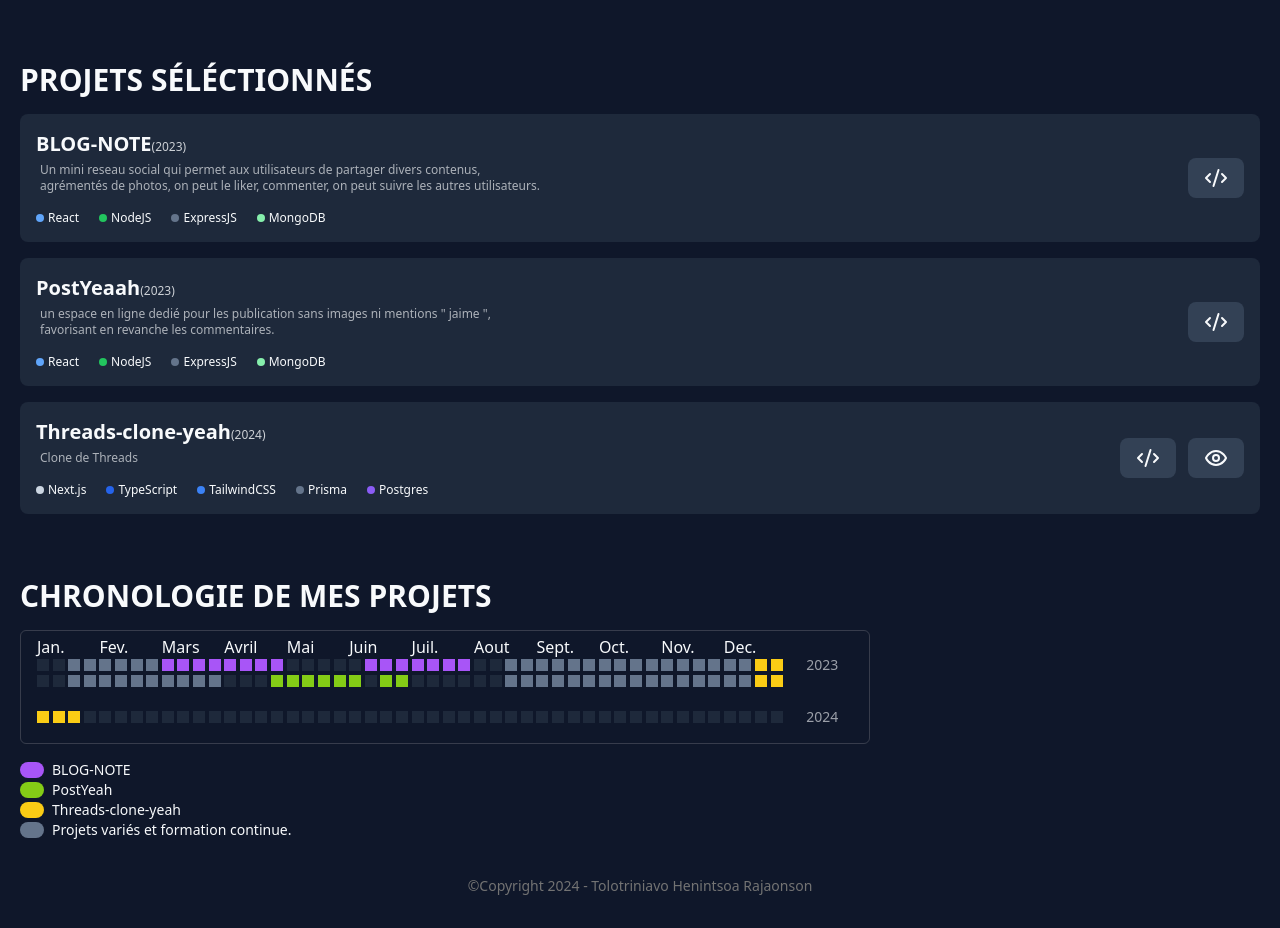
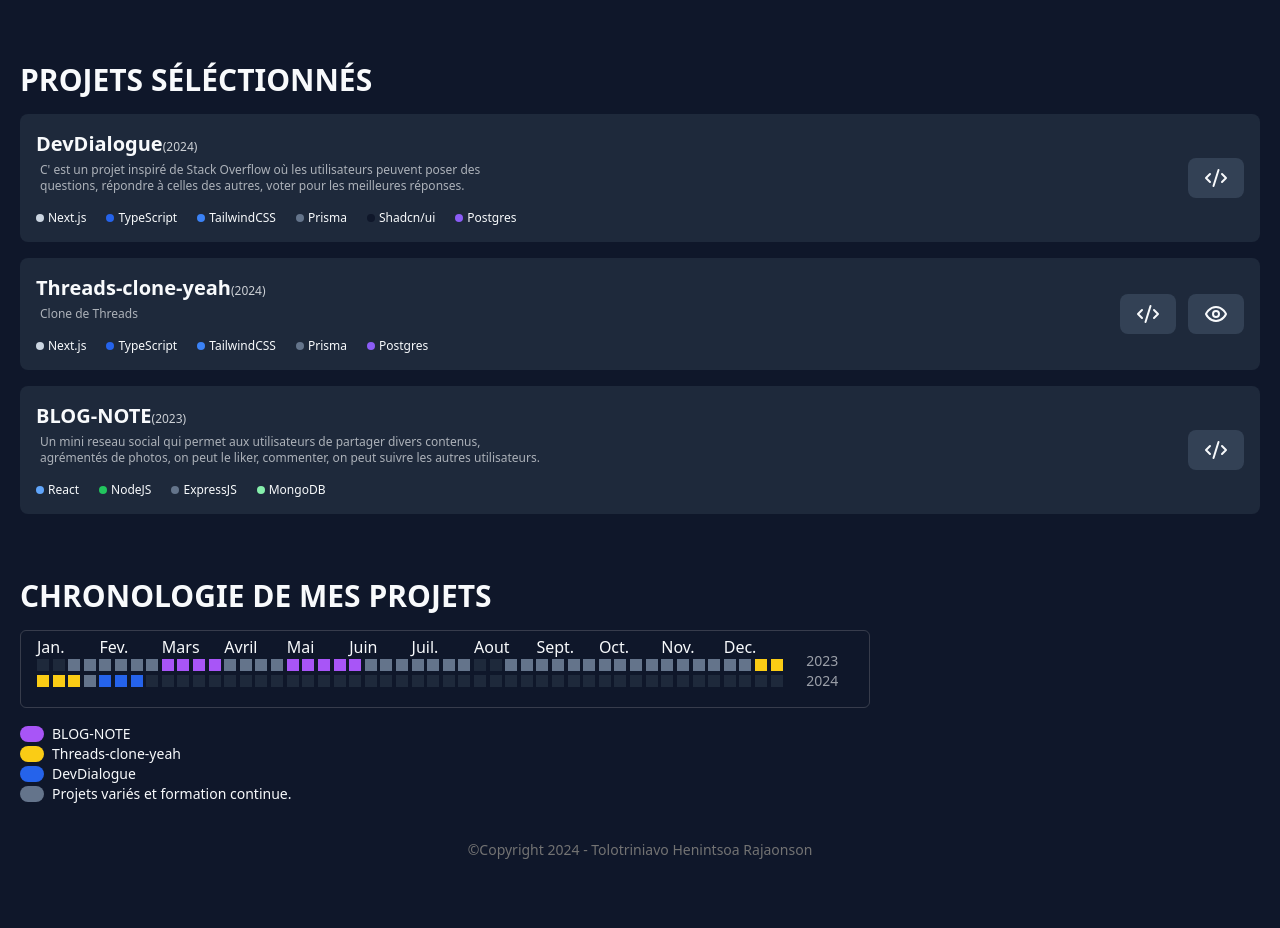
Before and after one commit to RaNiiJohnson/Portfolio-TolotriniavoJohnson, a Next.js app: page /components/Presentation in a window 1280 px wide. Shown: the part 432-1360 px from the top of the page. After the commit the page ends 1324 px from the top, so only its background shows below. Built offline with nearby package versions, Linux system fonts and the light colour scheme.

Commit message:
update skills

```diff
--- a/app/components/Projects/page.tsx
+++ b/app/components/Projects/page.tsx
@@ -4,33 +4,127 @@ import Link from "next/link";
 export default function Projects() {
   return (
     <div className="py-16" id="projets">
-      <h1 className="font-bold sm:text-3xl text-xl uppercase">
+      <h1 className="text-xl font-bold uppercase sm:text-3xl">
         Projets séléctionnés
       </h1>
-      <div className="bg-slate-800 flex  sm:flex-row justify-between items-center mt-4 p-4 rounded-lg">
+      <div className="flex items-center justify-between p-4 mt-4 rounded-lg bg-slate-800 sm:flex-row">
         <section>
-          <h1 className="font-semibold sm:text-xl mb-1 text-base">
+          <h1 className="mb-1 text-base font-semibold sm:text-xl">
+            DevDialogue
+            <span className="text-xs font-thin opacity-80">(2024)</span>
+          </h1>
+          <div className="text-xs opacity-65 mb-4 mt-1 max-w-[500px] ml-1 sm:block hidden">
+            C&apos; est un projet inspiré de Stack Overflow où les utilisateurs
+            peuvent poser des questions, répondre à celles des autres, voter
+            pour les meilleures réponses.
+          </div>
+          <div className="flex flex-row flex-wrap gap-3 sm:gap-5">
+            <div className="flex flex-row items-center gap-1 text-xs">
+              <span className="w-2 h-2 rounded-full bg-slate-300"></span>
+              Next.js
+            </div>
+            <div className="flex flex-row items-center gap-1 text-xs ">
+              <span className="w-2 h-2 bg-blue-600 rounded-full "></span>
+              <span> TypeScript</span>
+            </div>
+            <div className="flex flex-row items-center gap-1 text-xs">
+              <span className="w-2 h-2 bg-blue-500 rounded-full"></span>
+              TailwindCSS
+            </div>
+            <div className="flex flex-row items-center gap-1 text-xs ">
+              <span className="w-2 h-2 rounded-full bg-slate-500"></span>
+              <span> Prisma</span>
+            </div>
+            <div className="flex flex-row items-center gap-1 text-xs ">
+              <span className="w-2 h-2 rounded-full bg-slate-900"></span>
+              <span> Shadcn/ui</span>
+            </div>
+            <div className="flex flex-row items-center gap-1 text-xs ">
+              <span className="w-2 h-2 rounded-full bg-violet-500"></span>
+              <span> Postgres</span>
+            </div>
+          </div>
+        </section>
+        <Link
+          href="https://github.com/RaNiiJohnson/DevDialogue-NextJS-Project"
+          target="_blank"
+          className="px-2 py-1 ml-1 transition-all rounded-lg cursor-pointer bg-slate-700 sm:py-2 sm:px-4 hover:bg-blue-600"
+        >
+          <Code2 />
+        </Link>
+      </div>
+
+      <div className="flex items-center justify-between p-4 mt-4 rounded-lg bg-slate-800 sm:flex-row">
+        <section>
+          <h1 className="mb-1 text-base font-semibold sm:text-xl">
+            Threads-clone-yeah
+            <span className="text-xs font-thin opacity-80 ">(2024)</span>
+          </h1>
+          <div className="text-xs opacity-65 mb-4 mt-1 max-w-[500px] ml-1 sm:block hidden">
+            Clone de Threads
+          </div>
+          <div className="flex flex-row flex-wrap gap-3 sm:gap-5">
+            <div className="flex flex-row items-center gap-1 text-xs">
+              <span className="w-2 h-2 rounded-full bg-slate-300"></span>
+              Next.js
+            </div>
+            <div className="flex flex-row items-center gap-1 text-xs ">
+              <span className="w-2 h-2 bg-blue-600 rounded-full "></span>
+              <span> TypeScript</span>
+            </div>
+            <div className="flex flex-row items-center gap-1 text-xs">
+              <span className="w-2 h-2 bg-blue-500 rounded-full"></span>
+              TailwindCSS
+            </div>
+            <div className="flex flex-row items-center gap-1 text-xs ">
+              <span className="w-2 h-2 rounded-full bg-slate-500"></span>
+              <span> Prisma</span>
+            </div>
+            <div className="flex flex-row items-center gap-1 text-xs ">
+              <span className="w-2 h-2 rounded-full bg-violet-500"></span>
+              <span> Postgres</span>
+            </div>
+          </div>
+        </section>
+        <div className="flex flex-col gap-2 sm:flex-row">
+          <Link
+            href="https://github.com/RaNiiJohnson/threads-clone-yeah"
+            className="px-2 py-1 ml-1 transition-all rounded-lg cursor-pointer bg-slate-700 sm:py-2 sm:px-4 hover:bg-blue-600"
+          >
+            <Code2 />
+          </Link>
+          <Link
+            href="https://threads-clone-yeah.vercel.app/"
+            className="px-2 py-1 ml-1 transition-all rounded-lg cursor-pointer bg-slate-700 sm:py-2 sm:px-4 hover:bg-orange-700"
+          >
+            <Eye />
+          </Link>
+        </div>
+      </div>
+      <div className="flex items-center justify-between p-4 mt-4 rounded-lg bg-slate-800 sm:flex-row">
+        <section>
+          <h1 className="mb-1 text-base font-semibold sm:text-xl">
             BLOG-NOTE
-            <span className="font-thin text-xs opacity-80 ">(2023)</span>
+            <span className="text-xs font-thin opacity-80 ">(2023)</span>
           </h1>
           <div className="text-xs opacity-65 mb-4 mt-1 max-w-[500px] ml-1 sm:block hidden">
             Un mini reseau social qui permet aux utilisateurs de partager divers
             contenus, agrémentés de photos, on peut le liker, commenter, on peut
             suivre les autres utilisateurs.
           </div>
-          <div className="flex flex-row flex-wrap sm:gap-5 gap-3">
-            <div className="text-xs flex flex-row items-center gap-1">
-              <span className="h-2 w-2 bg-blue-400 rounded-full"></span> React
+          <div className="flex flex-row flex-wrap gap-3 sm:gap-5">
+            <div className="flex flex-row items-center gap-1 text-xs">
+              <span className="w-2 h-2 bg-blue-400 rounded-full"></span> React
             </div>
-            <div className="text-xs flex flex-row items-center gap-1">
-              <span className="h-2 w-2 bg-green-500 rounded-full"></span> NodeJS
+            <div className="flex flex-row items-center gap-1 text-xs">
+              <span className="w-2 h-2 bg-green-500 rounded-full"></span> NodeJS
             </div>
-            <div className="text-xs flex flex-row items-center gap-1 ">
-              <span className=" h-2 w-2 bg-slate-500 rounded-full"></span>
+            <div className="flex flex-row items-center gap-1 text-xs ">
+              <span className="w-2 h-2 rounded-full bg-slate-500"></span>
               <span> ExpressJS</span>
             </div>
-            <div className="text-xs flex flex-row items-center gap-1 ">
-              <span className=" h-2 w-2 bg-green-300 rounded-full"></span>
+            <div className="flex flex-row items-center gap-1 text-xs ">
+              <span className="w-2 h-2 bg-green-300 rounded-full "></span>
               <span> MongoDB</span>
             </div>
           </div>
@@ -38,94 +132,11 @@ export default function Projects() {
         <Link
           href="https://github.com/RaNiiJohnson/MERN-Blog-Note"
           target="_blank"
-          className="bg-slate-700 sm:py-2 sm:px-4 py-1 px-2 rounded-lg cursor-pointer hover:bg-blue-600 transition-all"
+          className="px-2 py-1 transition-all rounded-lg cursor-pointer bg-slate-700 sm:py-2 sm:px-4 hover:bg-blue-600"
         >
           <Code2 />
         </Link>
       </div>
-      <div className="bg-slate-800 flex  sm:flex-row justify-between items-center mt-4 p-4 rounded-lg">
-        <section>
-          <h1 className="font-semibold sm:text-xl mb-1 text-base">
-            PostYeaah
-            <span className="font-thin text-xs opacity-80">(2023)</span>
-          </h1>
-          <div className="text-xs opacity-65 mb-4 mt-1 max-w-[500px] ml-1 sm:block hidden">
-            un espace en ligne dedié pour les publication sans images ni
-            mentions &quot; jaime &quot;, favorisant en revanche les
-            commentaires.
-          </div>
-          <div className="flex flex-row flex-wrap sm:gap-5 gap-3">
-            <div className="text-xs flex flex-row items-center gap-1">
-              <span className="h-2 w-2 bg-blue-400 rounded-full"></span> React
-            </div>
-            <div className="text-xs flex flex-row items-center gap-1">
-              <span className="h-2 w-2 bg-green-500 rounded-full"></span> NodeJS
-            </div>
-            <div className="text-xs flex flex-row items-center gap-1 ">
-              <span className=" h-2 w-2 bg-slate-500 rounded-full"></span>
-              <span> ExpressJS</span>
-            </div>
-            <div className="text-xs flex flex-row items-center gap-1 ">
-              <span className=" h-2 w-2 bg-green-300 rounded-full"></span>
-              <span> MongoDB</span>
-            </div>
-          </div>
-        </section>
-        <Link
-          href="https://github.com/RaNiiJohnson/MERN-PostYeaah"
-          target="_blank"
-          className="bg-slate-700  sm:py-2 sm:px-4 py-1 px-2 ml-1 rounded-lg cursor-pointer hover:bg-blue-600 transition-all"
-        >
-          <Code2 />
-        </Link>
-      </div>
-      <div className="bg-slate-800 flex  sm:flex-row justify-between items-center mt-4 p-4 rounded-lg">
-        <section>
-          <h1 className="font-semibold sm:text-xl mb-1 text-base">
-            Threads-clone-yeah
-            <span className="font-thin text-xs opacity-80 ">(2024)</span>
-          </h1>
-          <div className="text-xs opacity-65 mb-4 mt-1 max-w-[500px] ml-1 sm:block hidden">
-            Clone de Threads
-          </div>
-          <div className="flex flex-row flex-wrap sm:gap-5 gap-3">
-            <div className="text-xs flex flex-row items-center gap-1">
-              <span className="h-2 w-2 bg-slate-300 rounded-full"></span>
-              Next.js
-            </div>
-            <div className="text-xs flex flex-row items-center gap-1 ">
-              <span className=" h-2 w-2 bg-blue-600 rounded-full"></span>
-              <span> TypeScript</span>
-            </div>
-            <div className="text-xs flex flex-row items-center gap-1">
-              <span className="h-2 w-2 bg-blue-500 rounded-full"></span>
-              TailwindCSS
-            </div>
-            <div className="text-xs flex flex-row items-center gap-1 ">
-              <span className=" h-2 w-2 bg-slate-500 rounded-full"></span>
-              <span> Prisma</span>
-            </div>
-            <div className="text-xs flex flex-row items-center gap-1 ">
-              <span className=" h-2 w-2 bg-violet-500 rounded-full"></span>
-              <span> Postgres</span>
-            </div>
-          </div>
-        </section>
-        <div className="flex flex-col sm:flex-row gap-2">
-          <Link
-            href="https://github.com/RaNiiJohnson/threads-clone-yeah"
-            className="bg-slate-700   sm:py-2 sm:px-4 py-1 px-2 ml-1 rounded-lg cursor-pointer hover:bg-blue-600 transition-all"
-          >
-            <Code2 />
-          </Link>
-          <Link
-            href="https://threads-clone-yeah.vercel.app/"
-            className="bg-slate-700   sm:py-2 sm:px-4 py-1 px-2 ml-1 rounded-lg cursor-pointer hover:bg-orange-700 transition-all"
-          >
-            <Eye />
-          </Link>
-        </div>
-      </div>
     </div>
   );
 }
--- a/app/components/Realisation/page.tsx
+++ b/app/components/Realisation/page.tsx
@@ -1,7 +1,7 @@
 export default function Realisation() {
   return (
     <div>
-      <h1 id="chronologie" className="font-bold sm:text-3xl text-xl uppercase">
+      <h1 id="chronologie" className="text-xl font-bold uppercase sm:text-3xl">
         Chronologie de mes projets
       </h1>
       <div className="overflow-x-auto ">
@@ -32,19 +32,19 @@ export default function Realisation() {
                 {Array.from({ length: 2 }).map((_, index: number) => (
                   <section
                     key={index}
-                    className="col-span-1 bg-slate-800 w-3 h-3 mb-1"
+                    className="w-3 h-3 col-span-1 mb-1 bg-slate-800"
                   ></section>
                 ))}
                 {Array.from({ length: 6 }).map((_, index: number) => (
                   <section
                     key={index}
-                    className="col-span-1 bg-slate-500 w-3 h-3 mb-1"
+                    className="w-3 h-3 col-span-1 mb-1 bg-slate-500"
                   ></section>
                 ))}
                 {Array.from({ length: 4 }).map((_, index: number) => (
                   <section
                     key={index}
-                    className="col-span-1 bg-purple-500 w-3 h-3 mb-1"
+                    className="w-3 h-3 col-span-1 mb-1 bg-purple-500"
                   ></section>
                 ))}
               </div>
@@ -54,19 +54,19 @@ export default function Realisation() {
                 {Array.from({ length: 4 }).map((_, index: number) => (
                   <section
                     key={index}
-                    className="col-span-1 bg-purple-500 w-3 h-3 mb-1"
+                    className="w-3 h-3 col-span-1 mb-1 bg-slate-500"
                   ></section>
                 ))}
                 {Array.from({ length: 5 }).map((_, index: number) => (
                   <section
                     key={index}
-                    className="col-span-1 bg-slate-800 w-3 h-3 mb-1"
+                    className="w-3 h-3 col-span-1 mb-1 bg-purple-500"
                   ></section>
                 ))}
                 {Array.from({ length: 3 }).map((_, index: number) => (
                   <section
                     key={index}
-                    className="col-span-1 bg-purple-500 w-3 h-3 mb-1"
+                    className="w-3 h-3 col-span-1 mb-1 bg-slate-500"
                   ></section>
                 ))}
               </div>
@@ -76,19 +76,19 @@ export default function Realisation() {
                 {Array.from({ length: 4 }).map((_, index: number) => (
                   <section
                     key={index}
-                    className="col-span-1 bg-purple-500 w-3 h-3 mb-1"
+                    className="w-3 h-3 col-span-1 mb-1 bg-slate-500"
                   ></section>
                 ))}
                 {Array.from({ length: 2 }).map((_, index: number) => (
                   <section
                     key={index}
-                    className="col-span-1 bg-slate-800 w-3 h-3 mb-1"
+                    className="w-3 h-3 col-span-1 mb-1 bg-slate-800"
                   ></section>
                 ))}
                 {Array.from({ length: 6 }).map((_, index: number) => (
                   <section
                     key={index}
-                    className="col-span-1 bg-slate-500 w-3 h-3 mb-1"
+                    className="w-3 h-3 col-span-1 mb-1 bg-slate-500"
                   ></section>
                 ))}
               </div>
@@ -98,85 +98,13 @@ export default function Realisation() {
                 {Array.from({ length: 10 }).map((_, index: number) => (
                   <section
                     key={index}
-                    className="col-span-1 bg-slate-500 w-3 h-3 mb-1"
+                    className="w-3 h-3 col-span-1 mb-1 bg-slate-500"
                   ></section>
                 ))}
                 {Array.from({ length: 2 }).map((_, index: number) => (
                   <section
                     key={index}
-                    className="col-span-1 bg-yellow-400 w-3 h-3 mb-1"
-                  ></section>
-                ))}
-              </div>
-            </div>
-            {/* POSTYEEAH */}
-            <div className="col-span-3">
-              <div className="grid grid-cols-12">
-                {Array.from({ length: 2 }).map((_, index: number) => (
-                  <section
-                    key={index}
-                    className="col-span-1 bg-slate-800 w-3 h-3 mb-1"
-                  ></section>
-                ))}
-                {Array.from({ length: 10 }).map((_, index: number) => (
-                  <section
-                    key={index}
-                    className="col-span-1 bg-slate-500 w-3 h-3 mb-1"
-                  ></section>
-                ))}
-              </div>
-            </div>
-            <div className="col-span-3">
-              <div className="grid grid-cols-12">
-                {Array.from({ length: 3 }).map((_, index: number) => (
-                  <section
-                    key={index}
-                    className="col-span-1 bg-slate-800 w-3 h-3 mb-1"
-                  ></section>
-                ))}
-                {Array.from({ length: 6 }).map((_, index: number) => (
-                  <section
-                    key={index}
-                    className="col-span-1 bg-lime-500 w-3 h-3 mb-1"
-                  ></section>
-                ))}{" "}
-                <section className="col-span-1 bg-slate-800 w-3 h-3 mb-1"></section>
-                {Array.from({ length: 2 }).map((_, index: number) => (
-                  <section
-                    key={index}
-                    className="col-span-1 bg-lime-500 w-3 h-3 mb-1"
-                  ></section>
-                ))}
-              </div>
-            </div>
-            <div className="col-span-3">
-              <div className="grid grid-cols-12">
-                {Array.from({ length: 6 }).map((_, index: number) => (
-                  <section
-                    key={index}
-                    className="col-span-1 bg-slate-800 w-3 h-3 mb-1"
-                  ></section>
-                ))}
-                {Array.from({ length: 6 }).map((_, index: number) => (
-                  <section
-                    key={index}
-                    className="col-span-1 bg-slate-500 w-3 h-3 mb-1"
-                  ></section>
-                ))}
-              </div>
-            </div>
-            <div className="col-span-3 mb-5">
-              <div className="grid grid-cols-12">
-                {Array.from({ length: 10 }).map((_, index: number) => (
-                  <section
-                    key={index}
-                    className="col-span-1 bg-slate-500 w-3 h-3 mb-1"
-                  ></section>
-                ))}
-                {Array.from({ length: 2 }).map((_, index: number) => (
-                  <section
-                    key={index}
-                    className="col-span-1 bg-yellow-400 w-3 h-3 mb-1"
+                    className="w-3 h-3 col-span-1 mb-1 bg-yellow-400"
                   ></section>
                 ))}
               </div>
@@ -188,13 +116,25 @@ export default function Realisation() {
                 {Array.from({ length: 3 }).map((_, index: number) => (
                   <section
                     key={index}
-                    className="col-span-1 bg-yellow-400 w-3 h-3 mb-1"
+                    className="w-3 h-3 col-span-1 mb-1 bg-yellow-400"
                   ></section>
                 ))}
-                {Array.from({ length: 9 }).map((_, index: number) => (
+                {Array.from({ length: 1 }).map((_, index: number) => (
                   <section
                     key={index}
-                    className="col-span-1 bg-slate-800 w-3 h-3 mb-1"
+                    className="w-3 h-3 col-span-1 mb-1 bg-slate-500"
+                  ></section>
+                ))}
+                {Array.from({ length: 3 }).map((_, index: number) => (
+                  <section
+                    key={index}
+                    className="w-3 h-3 col-span-1 mb-1 bg-blue-600"
+                  ></section>
+                ))}
+                {Array.from({ length: 5 }).map((_, index: number) => (
+                  <section
+                    key={index}
+                    className="w-3 h-3 col-span-1 mb-1 bg-slate-800"
                   ></section>
                 ))}
               </div>
@@ -205,34 +145,34 @@ export default function Realisation() {
                   {Array.from({ length: 12 }).map((_, index: number) => (
                     <section
                       key={index}
-                      className="col-span-1 bg-slate-800 w-3 h-3 mb-1"
+                      className="w-3 h-3 col-span-1 mb-1 bg-slate-800"
                     ></section>
                   ))}
                 </div>
               </div>
             ))}
           </div>
-          <div className="flex w-[50px] flex-col mt-5 gap-8 text-sm  opacity-60">
+          <div className="flex w-[50px] flex-col mt-4 text-sm  opacity-60">
             <span>2023</span>
             <span>2024</span>
           </div>
         </div>
       </div>
       <div className="my-4 text-sm">
-        <div className="flex gap-2 items-center text-sm">
-          <section className="bg-purple-500 sm:h-4 sm:w-6 h-2 w-2 rounded-lg"></section>
+        <div className="flex items-center gap-2 text-sm">
+          <section className="w-2 h-2 bg-purple-500 rounded-lg sm:h-4 sm:w-6"></section>
           BLOG-NOTE
         </div>
-        <div className="flex gap-2 items-center text-sm">
-          <section className="bg-lime-500 sm:h-4 sm:w-6 h-2 w-2 rounded-lg"></section>
-          PostYeah
-        </div>
-        <div className="flex gap-2 items-center text-sm">
-          <section className="bg-yellow-400 sm:h-4 sm:w-6 h-2 w-2 rounded-full"></section>
+        <div className="flex items-center gap-2 text-sm">
+          <section className="w-2 h-2 bg-yellow-400 rounded-full sm:h-4 sm:w-6"></section>
           Threads-clone-yeah
         </div>
-        <div className="flex gap-2 items-center text-sm">
-          <section className="bg-slate-500 sm:h-4 sm:w-6 h-2 w-2 rounded-lg"></section>
+        <div className="flex items-center gap-2 text-sm">
+          <section className="w-2 h-2 bg-blue-600 rounded-lg sm:h-4 sm:w-6"></section>
+          DevDialogue
+        </div>
+        <div className="flex items-center gap-2 text-sm">
+          <section className="w-2 h-2 rounded-lg bg-slate-500 sm:h-4 sm:w-6"></section>
           Projets variés et formation continue.
         </div>
       </div>
```
